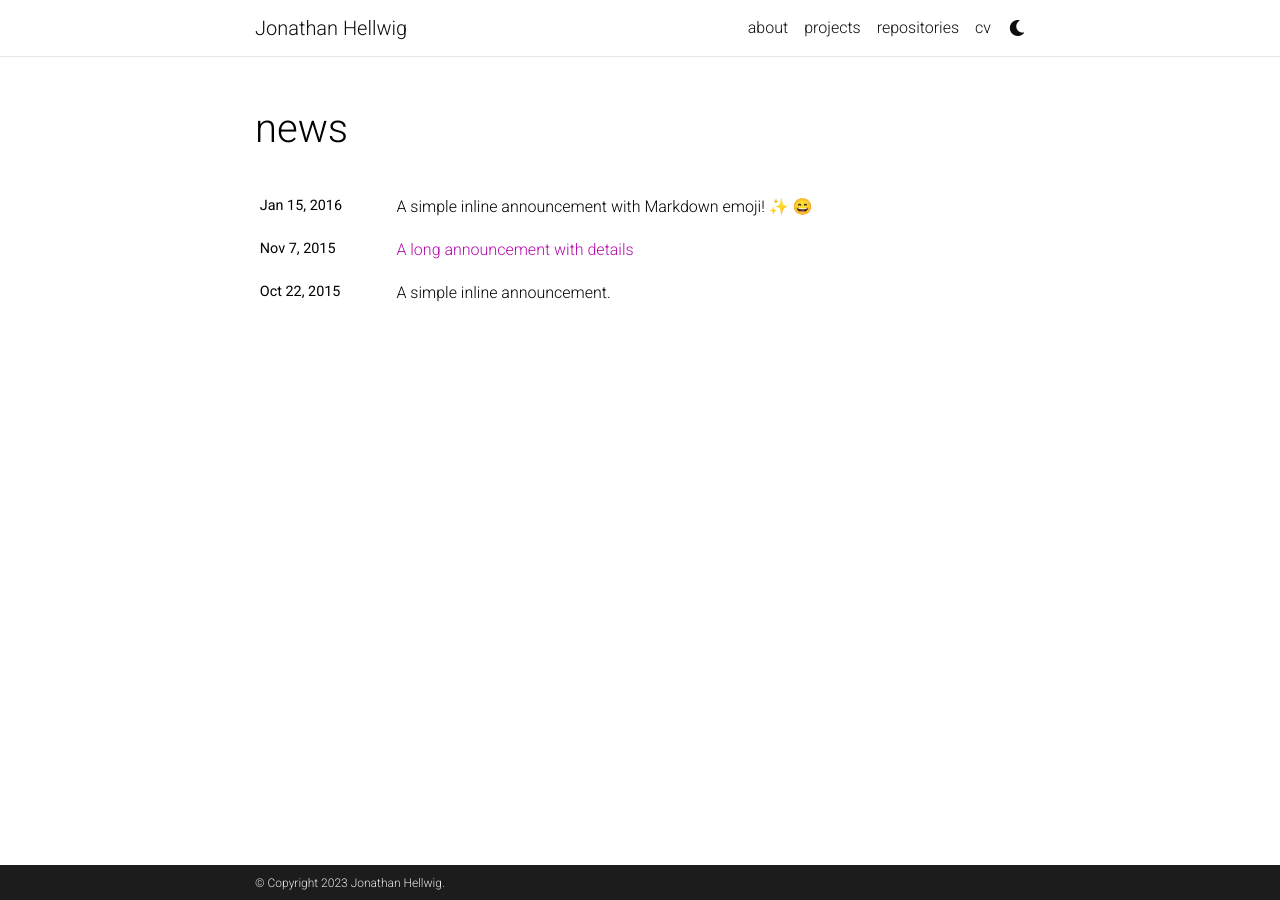
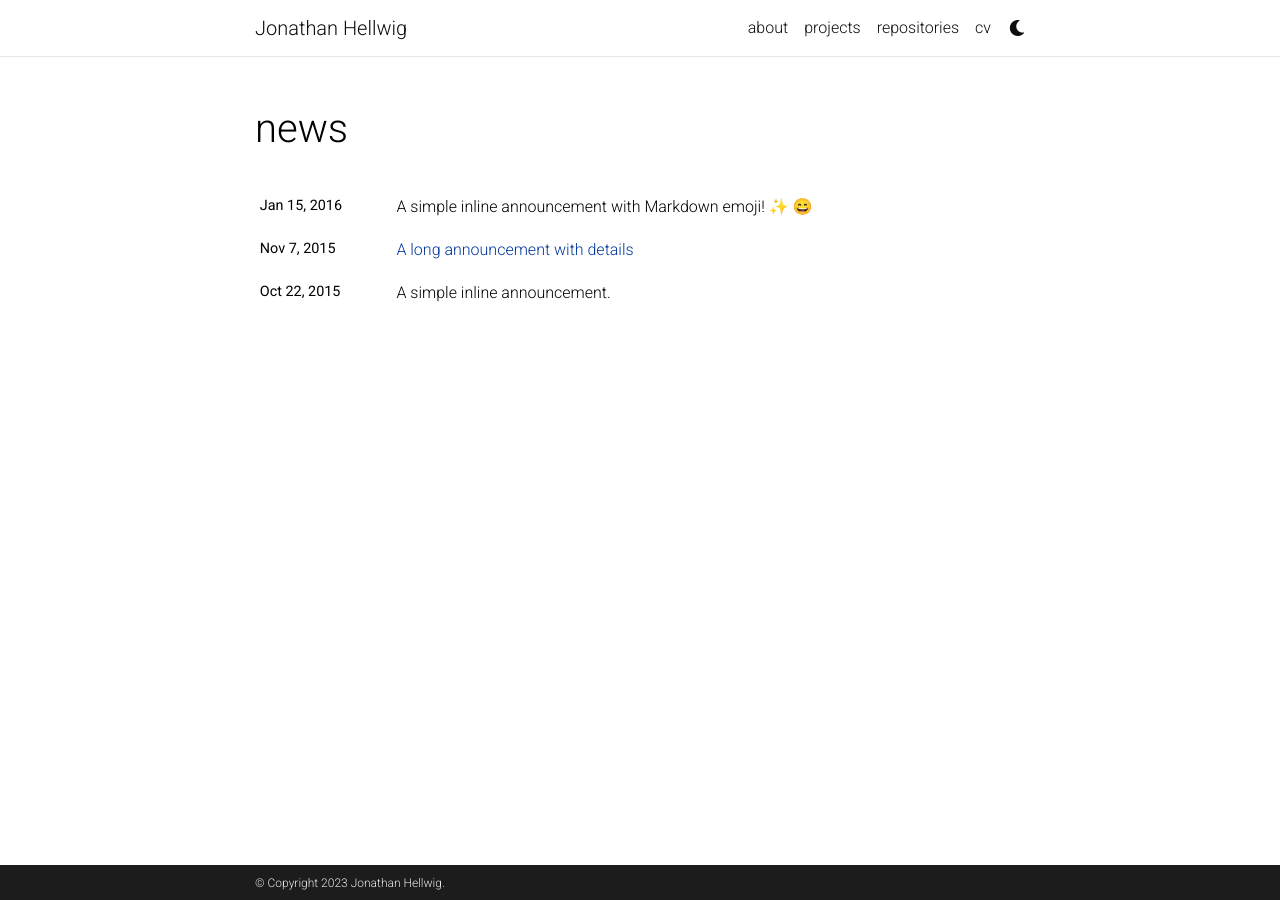
Before and after one commit to jonathan-hellwig/jonathan-hellwig.github.io, a Jekyll site: the page built from news.html, in a window 1280 px wide. Built offline with Jekyll 4.4.1, drawn with Linux system fonts in a browser that asks for light colours; emoji names are drawn with the system emoji font; comment, search, counter and statistics services are not loaded; a style sheet for code colours, icons or effects is not loaded.

Commit message:
Change colors

```diff
--- a/_sass/_variables.scss
+++ b/_sass/_variables.scss
@@ -17,9 +17,9 @@
 $green-color-dark:    #009f06 !default;
 $green-color-light:   #ddffdd !default;
 $green-color-bright:  #11D68B !default;
-$purple-color:        #B509AC !default;
+$purple-color:        #00369f !default;
 $light-purple-color:  lighten($purple-color, 25%);
-$pink-color:          #f92080 !default;
+$pink-color:          #0076df !default;
 $pink-color-light:    #ffdddd !default;
 $yellow-color:        #efcc00 !default;
 
```
